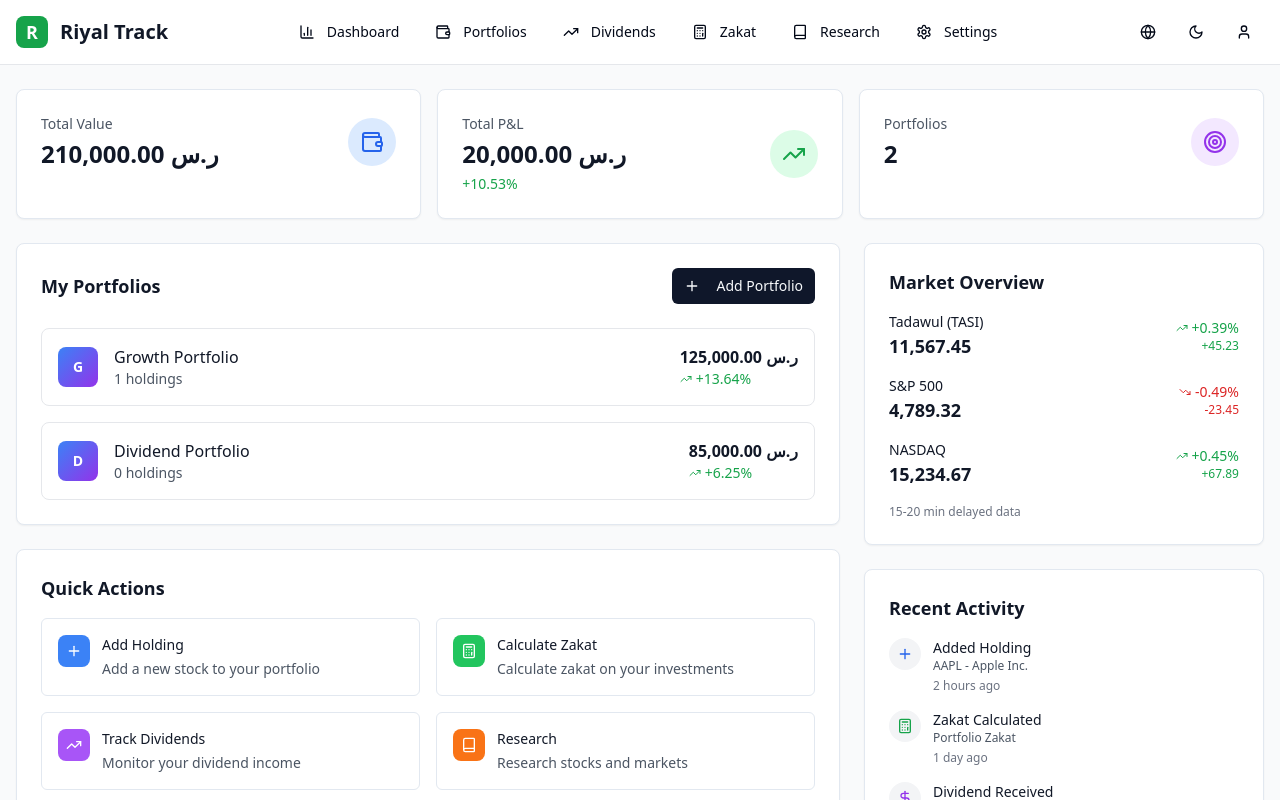
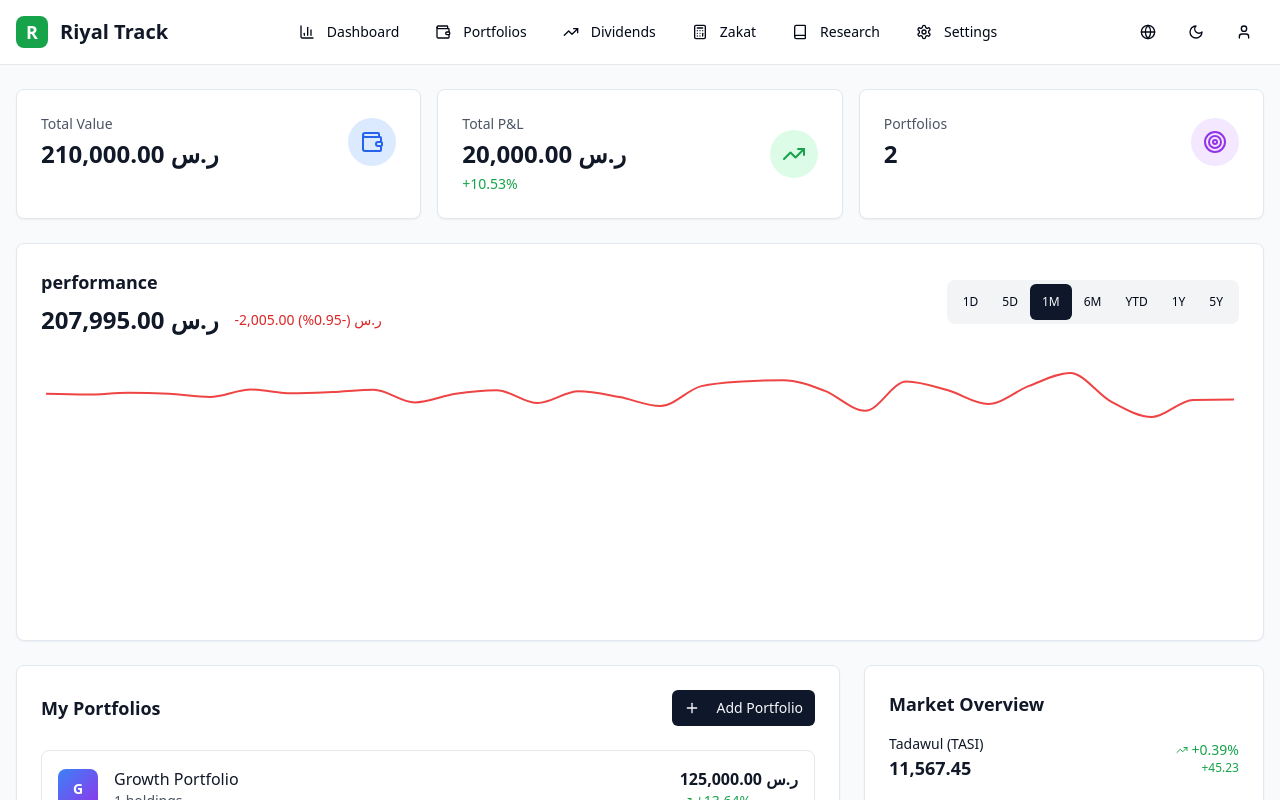
Before and after one commit to pin0oar/Test123, a React (Vite) app: page / in a window 1280 px wide. Shown: the top 800 px of the page. Built offline with nearby package versions, Linux system fonts and the light colour scheme.

Commit message:
Add portfolio performance timeline
Implement a timeline view for total value and P&L in the portfolio overview and my portfolios section, with time windows for 1D, 5D, 1M, 6M, YTD, 1Y, and 5Y.

```diff
--- /dev/null
+++ b/src/components/dashboard/PerformanceTimeline.tsx
@@ -0,0 +1,137 @@
+
+import { useState } from 'react';
+import { Card } from '@/components/ui/card';
+import { Button } from '@/components/ui/button';
+import { useLanguage } from '@/hooks/useLanguage';
+import { formatCurrency } from '@/utils/formatters';
+import { ChartContainer, ChartTooltip, ChartTooltipContent } from '@/components/ui/chart';
+import { LineChart, Line, XAxis, YAxis, ResponsiveContainer } from 'recharts';
+
+interface PerformanceTimelineProps {
+  totalValue: number;
+}
+
+type TimeWindow = '1D' | '5D' | '1M' | '6M' | 'YTD' | '1Y' | '5Y';
+
+export const PerformanceTimeline = ({ totalValue }: PerformanceTimelineProps) => {
+  const { t } = useLanguage();
+  const [selectedPeriod, setSelectedPeriod] = useState<TimeWindow>('1M');
+
+  const timeWindows: { key: TimeWindow; label: string }[] = [
+    { key: '1D', label: '1D' },
+    { key: '5D', label: '5D' },
+    { key: '1M', label: '1M' },
+    { key: '6M', label: '6M' },
+    { key: 'YTD', label: 'YTD' },
+    { key: '1Y', label: '1Y' },
+    { key: '5Y', label: '5Y' },
+  ];
+
+  // Mock performance data - in real app this would come from API
+  const generateMockData = (period: TimeWindow) => {
+    const baseValue = totalValue;
+    const dataPoints = period === '1D' ? 24 : period === '5D' ? 120 : 30;
+    const variance = period === '1D' ? 0.02 : period === '5D' ? 0.05 : 0.1;
+
+    return Array.from({ length: dataPoints }, (_, i) => {
+      const randomChange = (Math.random() - 0.5) * variance;
+      const value = baseValue * (1 + randomChange * (i / dataPoints));
+      const date = new Date();
+
+      if (period === '1D') {
+        date.setHours(date.getHours() - (dataPoints - i));
+      } else {
+        date.setDate(date.getDate() - (dataPoints - i));
+      }
+
+      return {
+        date: date.toISOString(),
+        value: Math.round(value),
+        displayDate: period === '1D'
+          ? date.toLocaleTimeString('en-US', { hour: '2-digit', minute: '2-digit' })
+          : date.toLocaleDateString('en-US', { month: 'short', day: 'numeric' })
+      };
+    });
+  };
+
+  const chartData = generateMockData(selectedPeriod);
+  const currentValue = chartData[chartData.length - 1]?.value || totalValue;
+  const startValue = chartData[0]?.value || totalValue;
+  const changeValue = currentValue - startValue;
+  const changePercentage = ((changeValue / startValue) * 100);
+  const isPositive = changeValue >= 0;
+
+  const chartConfig = {
+    value: {
+      label: 'Portfolio Value',
+      color: isPositive ? '#10b981' : '#ef4444',
+    },
+  };
+
+  return (
+    <Card className="p-6">
+      <div className="flex items-center justify-between mb-6">
+        <div>
+          <h3 className="text-lg font-semibold text-gray-900 dark:text-white">
+            {t('performance')}
+          </h3>
+          <div className="flex items-center space-x-4 mt-2">
+            <span className="text-2xl font-bold text-gray-900 dark:text-white">
+              {formatCurrency(currentValue, 'SAR')}
+            </span>
+            <span className={`text-sm font-medium ${
+              isPositive ? 'text-green-600' : 'text-red-600'
+            }`}>
+              {isPositive ? '+' : ''}{formatCurrency(changeValue, 'SAR')} ({isPositive ? '+' : ''}{changePercentage.toFixed(2)}%)
+            </span>
+          </div>
+        </div>
+
+        <div className="flex bg-gray-100 dark:bg-gray-800 rounded-lg p-1">
+          {timeWindows.map((window) => (
+            <Button
+              key={window.key}
+              variant={selectedPeriod === window.key ? 'default' : 'ghost'}
+              size="sm"
+              className="text-xs px-3 py-1"
+              onClick={() => setSelectedPeriod(window.key)}
+            >
+              {window.label}
+            </Button>
+          ))}
+        </div>
+      </div>
+
+      <div className="h-64">
+        <ChartContainer config={chartConfig}>
+          <ResponsiveContainer width="100%" height="100%">
+            <LineChart data={chartData}>
+              <XAxis
+                dataKey="displayDate"
+                axisLine={false}
+                tickLine={false}
+                tick={{ fontSize: 12 }}
+                className="text-gray-600 dark:text-gray-400"
+              />
+              <YAxis
+                hide
+              />
+              <ChartTooltip
+                content={<ChartTooltipContent />}
+                formatter={(value: number) => [formatCurrency(value, 'SAR'), 'Portfolio Value']}
+              />
+              <Line
+                type="monotone"
+                dataKey="value"
+                stroke={isPositive ? '#10b981' : '#ef4444'}
+                strokeWidth={2}
+                dot={false}
+                activeDot={{ r: 4, fill: isPositive ? '#10b981' : '#ef4444' }}
+              />
+            </LineChart>
+          </ResponsiveContainer>
+        </ChartContainer>
+      </div>
+    </Card>
+  );
+};
--- a/src/pages/Index.tsx
+++ b/src/pages/Index.tsx
@@ -2,6 +2,7 @@
 import { useState, useEffect } from 'react';
 import { Header } from '@/components/layout/Header';
 import { PortfolioOverview } from '@/components/dashboard/PortfolioOverview';
+import { PerformanceTimeline } from '@/components/dashboard/PerformanceTimeline';
 import { PortfolioSummary } from '@/components/dashboard/PortfolioSummary';
 import { QuickActions } from '@/components/dashboard/QuickActions';
 import { MarketOverview } from '@/components/dashboard/MarketOverview';
@@ -26,6 +27,9 @@ const Index = () => {
           portfolioCount={portfolios.length}
         />
 
+        {/* Performance Timeline */}
+        <PerformanceTimeline totalValue={totalValue} />
+
         <div className="grid grid-cols-1 lg:grid-cols-3 gap-6">
           {/* Main Content */}
           <div className="lg:col-span-2 space-y-6">
```
